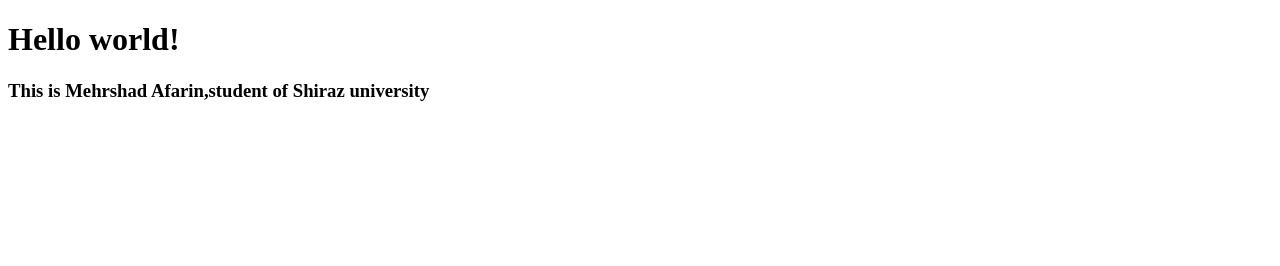
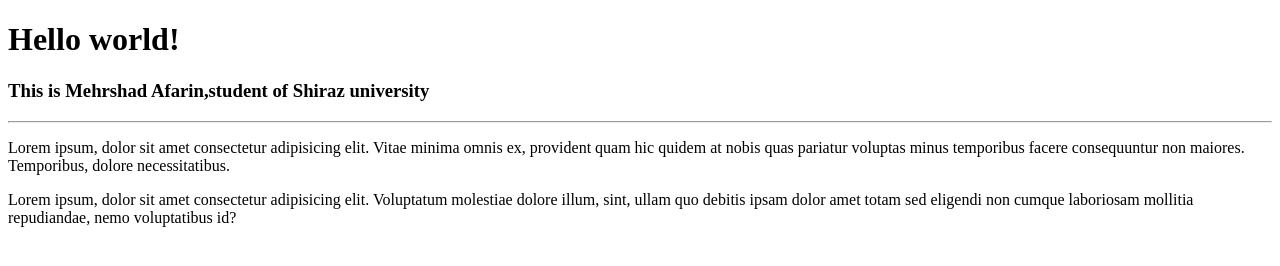
Before and after one commit to mehrshadafarin/class-work-html, a plain HTML site: page index.html in a window 1280 px wide. Drawn offline with Linux system fonts and the light colour scheme.

Commit message:
complete second part

```diff
--- a/index.html
+++ b/index.html
@@ -8,5 +8,8 @@
 <body>
     <h1>Hello world!</h1>
     <h3>This is Mehrshad Afarin,student of Shiraz university</h3>
+    <hr>
+    <p>Lorem ipsum, dolor sit amet consectetur adipisicing elit. Vitae minima omnis ex, provident quam hic quidem at nobis quas pariatur voluptas minus temporibus facere consequuntur non maiores. Temporibus, dolore necessitatibus.</p>
+    <p>Lorem ipsum, dolor sit amet consectetur adipisicing elit. Voluptatum molestiae dolore illum, sint, ullam quo debitis ipsam dolor amet totam sed eligendi non cumque laboriosam mollitia repudiandae, nemo voluptatibus id?</p>
 </body>
 </html>
```
